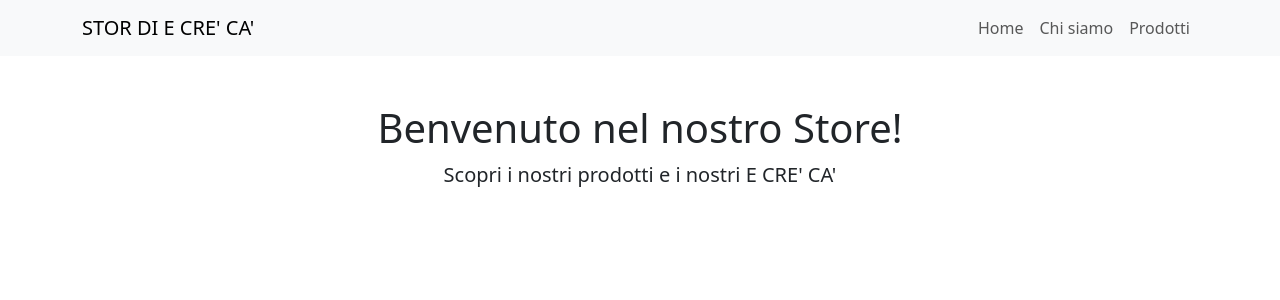
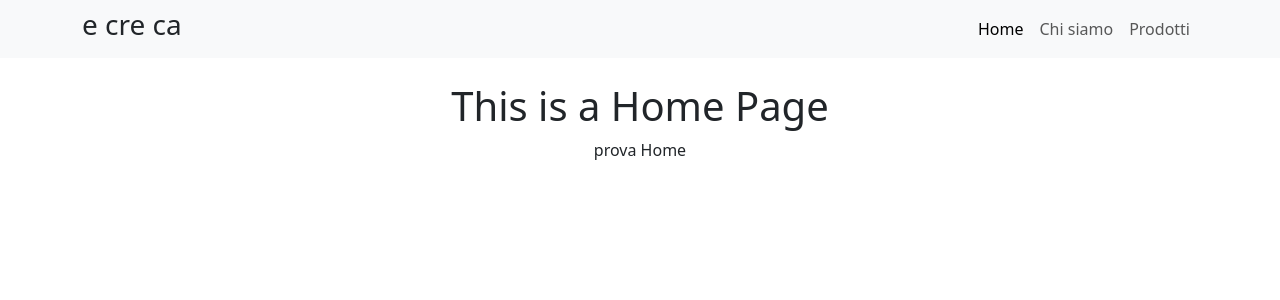
Before and after one commit to UmbertoCarbone/react-router, a React (Vite) app: page /Home in a window 1280 px wide. Shown: the top 300 px of the page. Built offline with nearby package versions, Linux system fonts and the light colour scheme.

Commit message:
Aggiungi layout e pagine per la navigazione dell'app

```diff
--- a/src/App.jsx
+++ b/src/App.jsx
@@ -1,32 +1,21 @@
+import { BrowserRouter, Routes, Route } from 'react-router-dom';
+import HomePage from './pages/HomePage';
+import DefaultLayout from './layouts/DefaultLayout';
+import AboutPage from './pages/AboutPage';
+import ProductsPage from './pages/ProductsPage';
 
-function App() {
+export default function App() {
   return (
-    <>
-      <nav className="navbar navbar-expand-lg navbar-light bg-light mb-4 w-100">
-        <div className="container">
-          <a className="navbar-brand" href="#">STOR DI E CRE' CA'</a>
-          <div className="collapse navbar-collapse">
-            <ul className="navbar-nav ms-auto">
-              <li className="nav-item">
-                <a className="nav-link" href="#">Home</a>
-              </li>
-              <li className="nav-item">
-                <a className="nav-link" href="#">Chi siamo</a>
-              </li>
-              <li className="nav-item">
-                <a className="nav-link" href="#">Prodotti</a>
-              </li>
-            </ul>
-          </div>
-        </div>
-      </nav>
-      <div className="container text-center mt-5">
-        <h1>Benvenuto nel nostro Store!</h1>
-        <p className="lead">Scopri i nostri prodotti e i nostri E CRE' CA' </p>
-        {/* Puoi aggiungere qui un'immagine promozionale se vuoi */}
-      </div>
-    </>
+    <BrowserRouter>
+      <Routes>
+        <Route Component={DefaultLayout}>
+
+          <Route path="/Home" Component={HomePage} />
+          <Route path="/About" Component={AboutPage} />
+          <Route path="/Products" Component={ProductsPage} />
+        </Route>
+
+      </Routes>
+    </BrowserRouter>
   )
 }
-
-export default App
--- /dev/null
+++ b/src/layouts/DefaultLayout.jsx
@@ -0,0 +1,30 @@
+import { Outlet, NavLink } from 'react-router-dom';
+
+export default function DefaultLayout() {
+    return (
+        <>
+            <nav className="navbar navbar-expand-lg navbar-light bg-light mb-4 w-100">
+                <div className="container">
+
+                    <h3>e cre ca</h3>
+                    <div className="collapse navbar-collapse">
+                        <ul className="navbar-nav ms-auto">
+                            <li className="nav-item">
+                                <NavLink className="nav-link" to="/Home">Home</NavLink>
+                            </li>
+                            <li className="nav-item">
+                                <NavLink className="nav-link" to="/About">Chi siamo</NavLink>
+                            </li>
+                            <li className="nav-item">
+                                <NavLink className="nav-link" to="/Products">Prodotti</NavLink>
+                            </li>
+                        </ul>
+                    </div>
+                </div>
+            </nav>
+            <div className="container text-center">
+                <Outlet />
+            </div>
+        </>
+    );
+}
--- /dev/null
+++ b/src/pages/AboutPage.jsx
@@ -0,0 +1,9 @@
+export default function AboutPage() {
+    return (
+        <>
+            <main>
+                <h1>this is a About page</h1>
+            </main>
+        </>
+    )
+}
--- /dev/null
+++ b/src/pages/HomePage.jsx
@@ -0,0 +1,10 @@
+export default function HomePage() {
+    return (
+        <>
+            <main>
+                <h1>This is a Home Page</h1>
+                <p>prova Home</p>
+            </main>
+        </>
+    )
+}
--- /dev/null
+++ b/src/pages/ProductsPage.jsx
@@ -0,0 +1,10 @@
+export default function ProductsPage() {
+    return (
+        <>
+            <main>
+                <h1>this is a Products page</h1>
+                <p>Prova</p>
+            </main>
+        </>
+    )
+}
```
